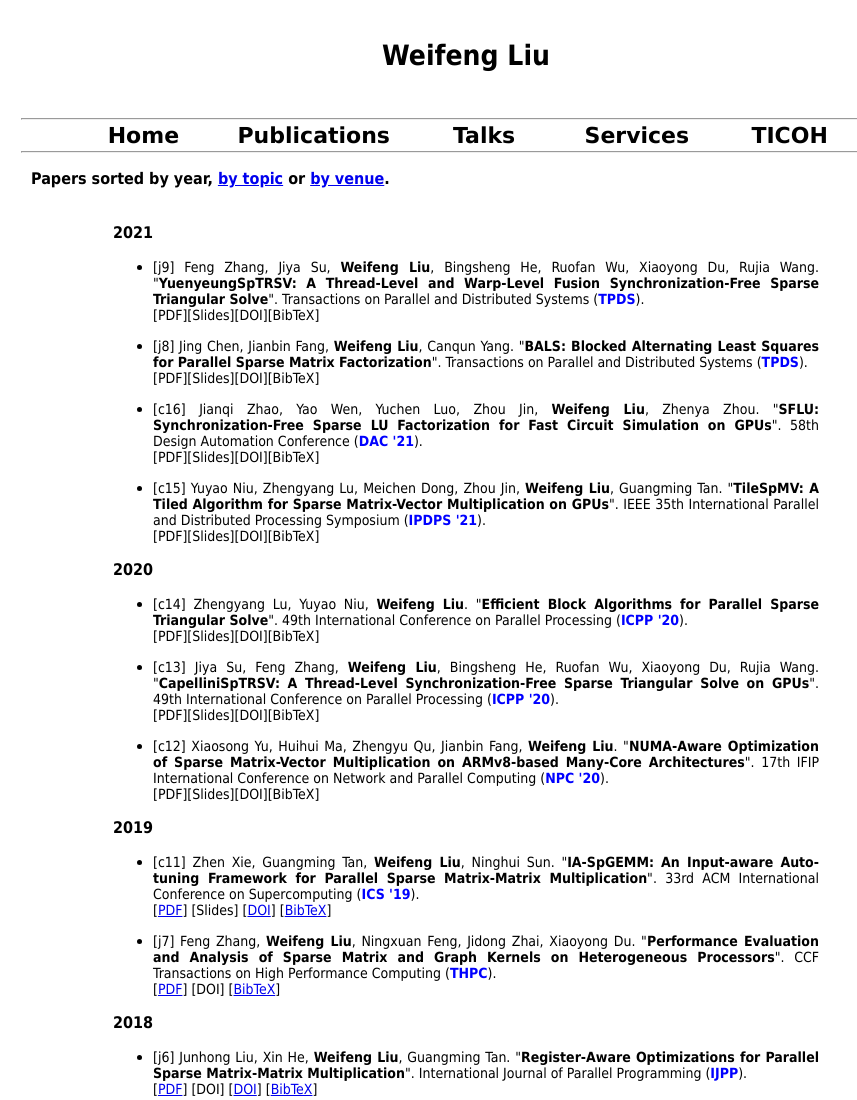
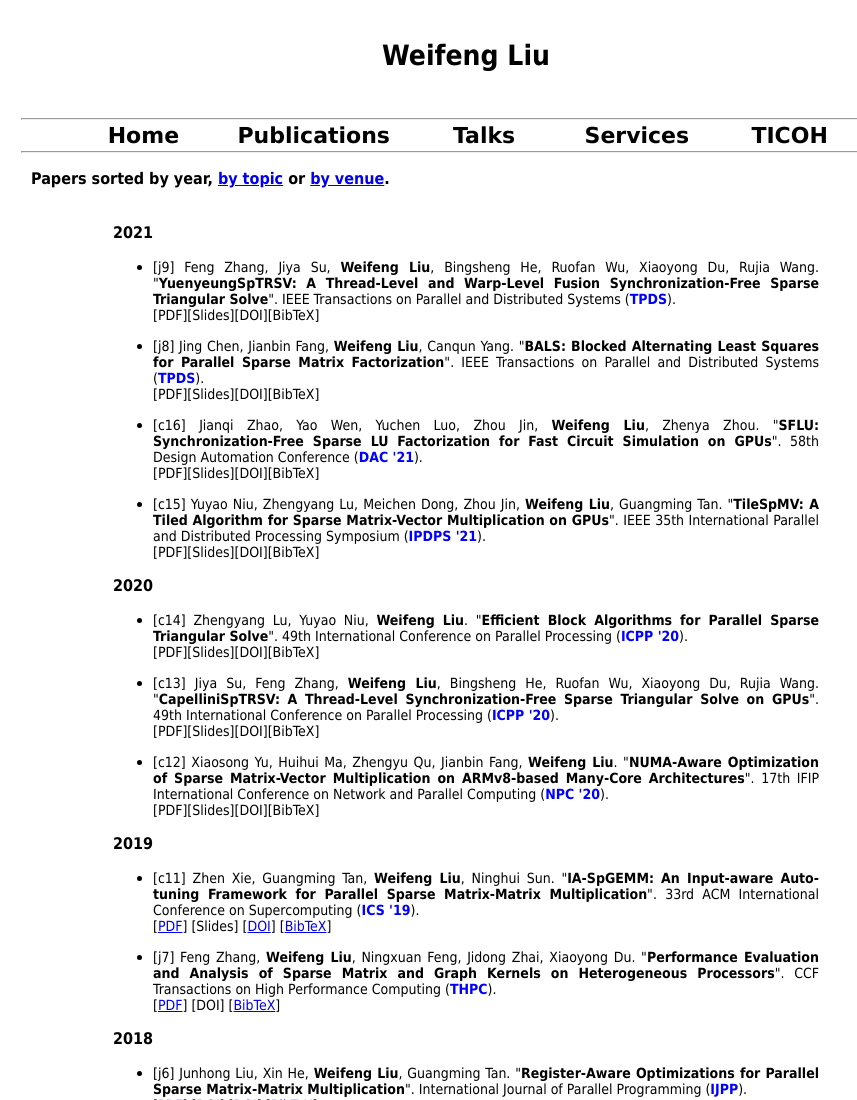
Before and after one commit to weifengliu-ssslab/weifengliu-ssslab.github.io, a plain HTML site: page papers_by_year.html in a window 1280 px wide. Shown: the top 1100 px of the page, without its empty margins (174-1031 px from the left). Drawn offline with Linux system fonts and the light colour scheme.

Commit message:
Update papers_by_year.html

```diff
--- a/papers_by_year.html
+++ b/papers_by_year.html
@@ -134,7 +134,7 @@ p.sansserif_text_small embold {
         [j9]
         Feng Zhang, Jiya Su, <embold>Weifeng Liu</embold>, Bingsheng He, Ruofan Wu, Xiaoyong Du, Rujia Wang.
         "<embold>YuenyeungSpTRSV: A Thread-Level and Warp-Level Fusion Synchronization-Free Sparse Triangular Solve</embold>".
-        Transactions on Parallel and Distributed Systems
+        IEEE Transactions on Parallel and Distributed Systems
         (<embold><emblue>TPDS</emblue></embold>).
         <br>
         [PDF][Slides][DOI][BibTeX]
@@ -146,7 +146,7 @@ p.sansserif_text_small embold {
         [j8]
         Jing Chen, Jianbin Fang, <embold>Weifeng Liu</embold>, Canqun Yang.
         "<embold>BALS: Blocked Alternating Least Squares for Parallel Sparse Matrix Factorization</embold>".
-        Transactions on Parallel and Distributed Systems
+        IEEE Transactions on Parallel and Distributed Systems
         (<embold><emblue>TPDS</emblue></embold>).
         <br>
         [PDF][Slides][DOI][BibTeX]
```
